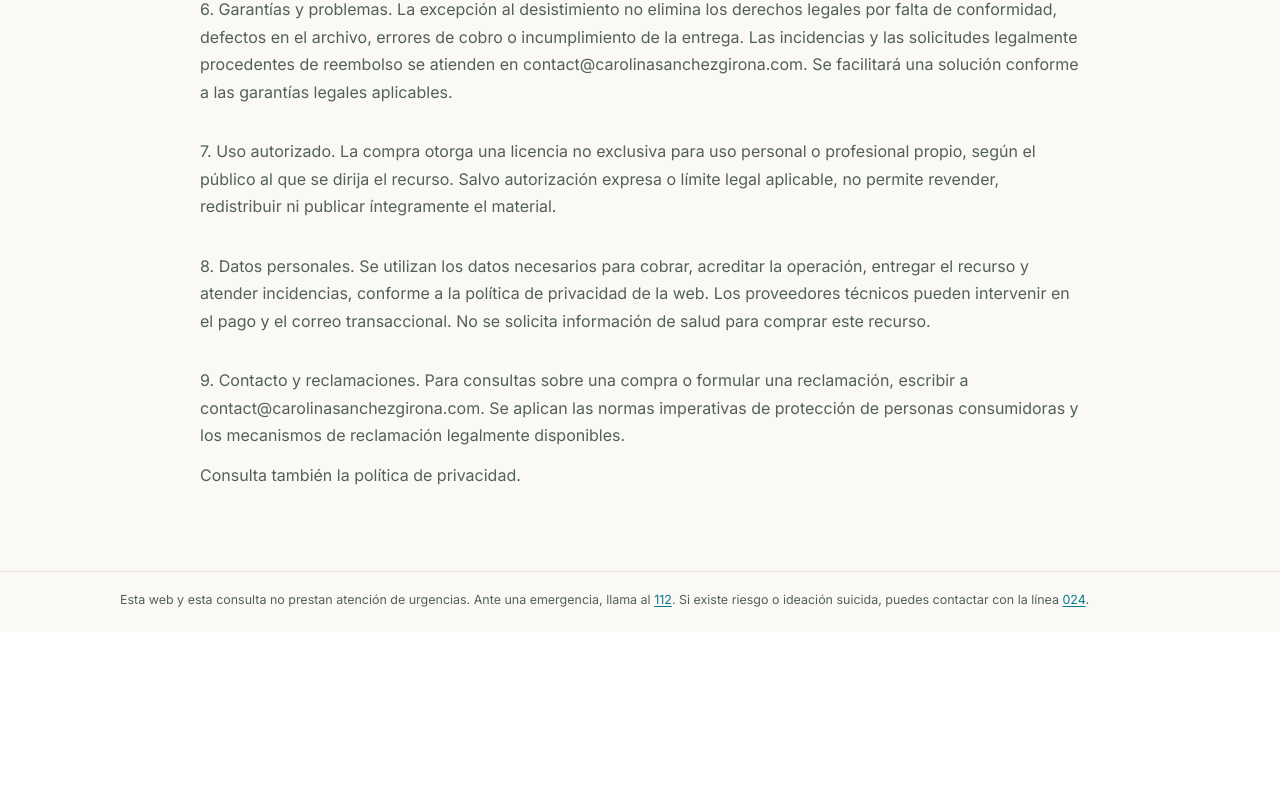
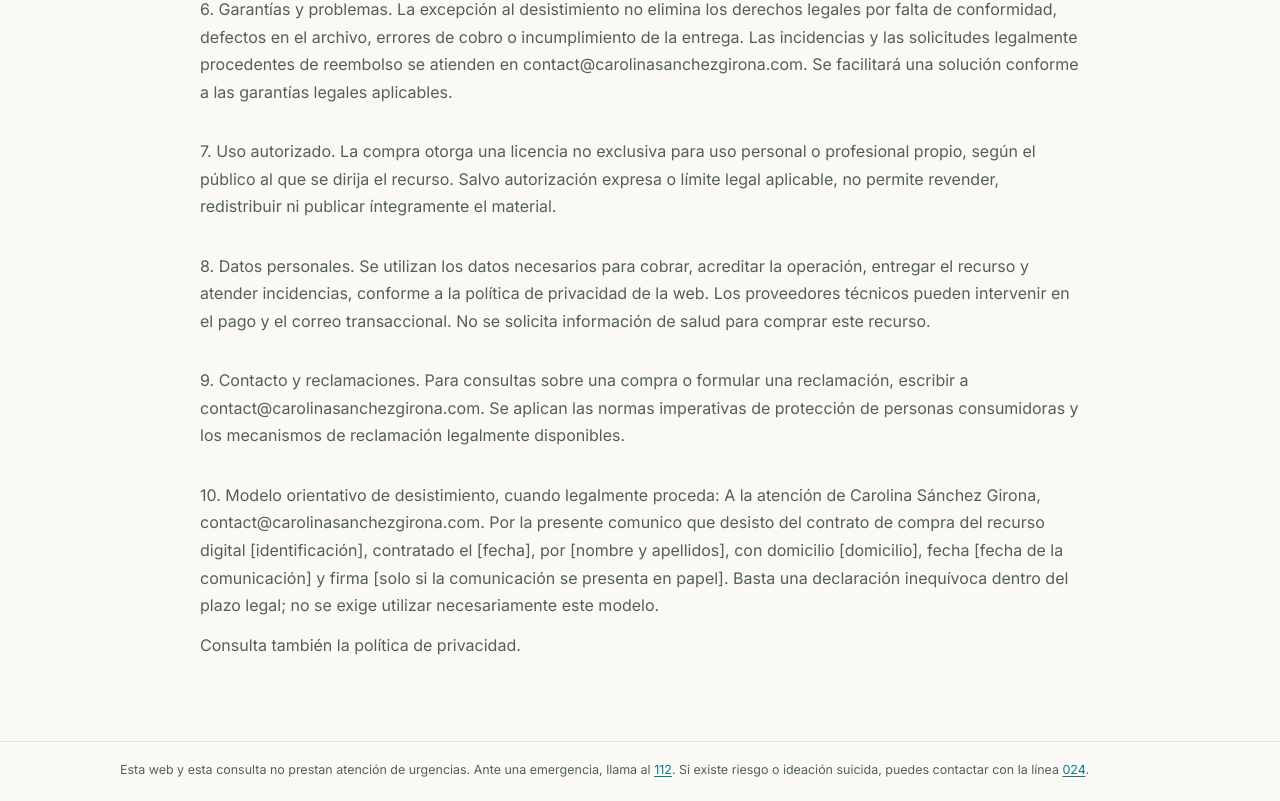
Before and after one commit to carolinasanchezgirona/Portfolio-Carolina, a Next.js app: page /condiciones-recursos in a window 1280 px wide. Shown: the part 1193-1994 px from the top of the page. Before the commit the page ends 1825 px from the top, so only its background shows below. Built offline with nearby package versions, Linux system fonts and the light colour scheme.

Commit message:
Consumo: añadir modelo de desistimiento para supuestos legalmente aplicables

```diff
--- a/resource-legal.ts
+++ b/resource-legal.ts
@@ -12,7 +12,8 @@ export const RESOURCE_TERMS = [
   "6. Garantías y problemas. La excepción al desistimiento no elimina los derechos legales por falta de conformidad, defectos en el archivo, errores de cobro o incumplimiento de la entrega. Las incidencias y las solicitudes legalmente procedentes de reembolso se atienden en contact@carolinasanchezgirona.com. Se facilitará una solución conforme a las garantías legales aplicables.",
   "7. Uso autorizado. La compra otorga una licencia no exclusiva para uso personal o profesional propio, según el público al que se dirija el recurso. Salvo autorización expresa o límite legal aplicable, no permite revender, redistribuir ni publicar íntegramente el material.",
   "8. Datos personales. Se utilizan los datos necesarios para cobrar, acreditar la operación, entregar el recurso y atender incidencias, conforme a la política de privacidad de la web. Los proveedores técnicos pueden intervenir en el pago y el correo transaccional. No se solicita información de salud para comprar este recurso.",
-  "9. Contacto y reclamaciones. Para consultas sobre una compra o formular una reclamación, escribir a contact@carolinasanchezgirona.com. Se aplican las normas imperativas de protección de personas consumidoras y los mecanismos de reclamación legalmente disponibles."
+  "9. Contacto y reclamaciones. Para consultas sobre una compra o formular una reclamación, escribir a contact@carolinasanchezgirona.com. Se aplican las normas imperativas de protección de personas consumidoras y los mecanismos de reclamación legalmente disponibles.",
+  "10. Modelo orientativo de desistimiento, cuando legalmente proceda: A la atención de Carolina Sánchez Girona, contact@carolinasanchezgirona.com. Por la presente comunico que desisto del contrato de compra del recurso digital [identificación], contratado el [fecha], por [nombre y apellidos], con domicilio [domicilio], fecha [fecha de la comunicación] y firma [solo si la comunicación se presenta en papel]. Basta una declaración inequívoca dentro del plazo legal; no se exige utilizar necesariamente este modelo."
 ] as const;
 export const RESOURCE_TERMS_FULL_TEXT =
   "CONDICIONES DE COMPRA DE RECURSOS DIGITALES\nVersión " +
```
